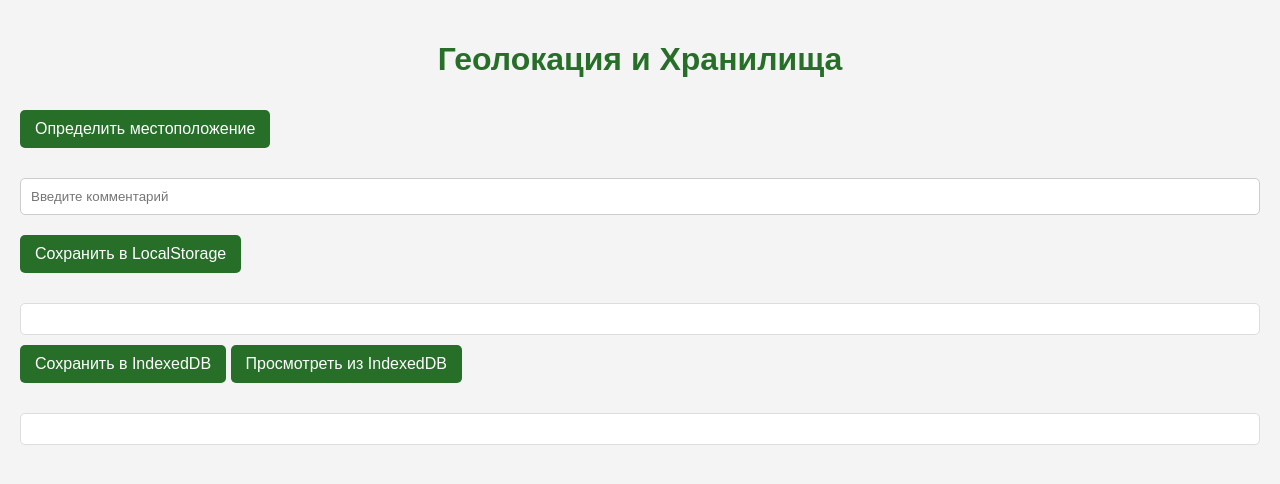
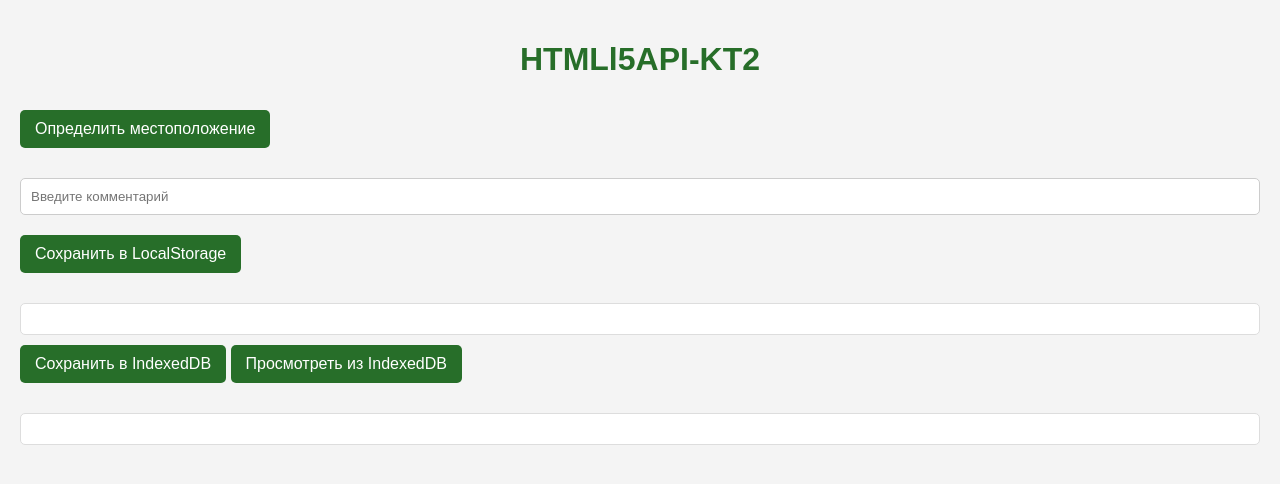
Before and after one commit to AirinLind/Html5ApiKt2, a plain HTML site: page index.html in a window 1280 px wide. Drawn offline with Linux system fonts and the light colour scheme.

Commit message:
Update index.html

```diff
--- a/index.html
+++ b/index.html
@@ -3,12 +3,12 @@
 <head>
     <meta charset="UTF-8">
     <meta name="viewport" content="width=device-width, initial-scale=1.0">
-    <title>Геолокация и Хранилища</title>
+    <title>Html5ApiKt2</title>
     <link rel="stylesheet" href="style.css">
 </head>
 <body>
 
-    <h1>Геолокация и Хранилища</h1>
+    <h1>HTMLl5API-KT2</h1>
 
     <button id="getLocationBtn">Определить местоположение</button>
     <div id="coordinates"></div>
```
